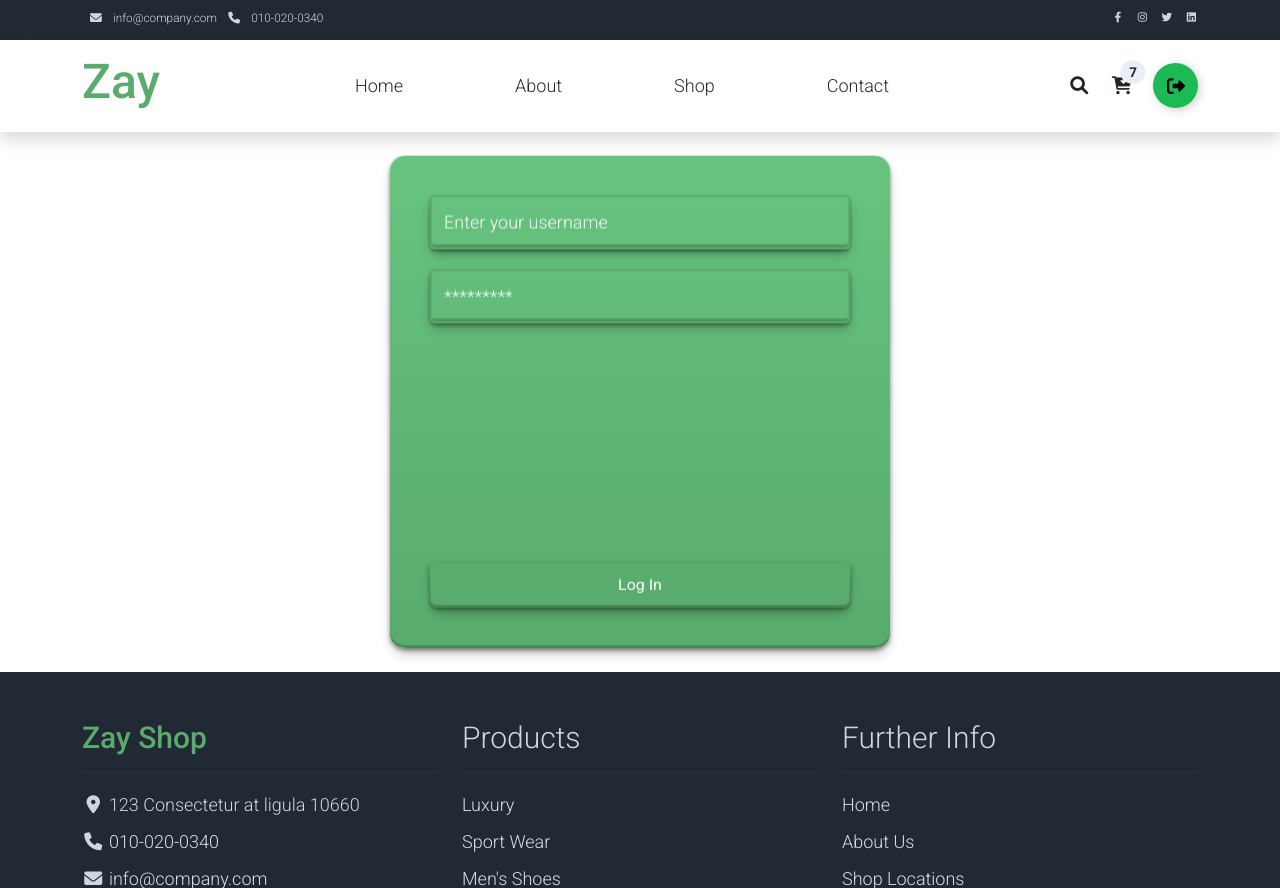
After one commit to SarvarbekSaidov/ZayShop, a Django app: page /admin-login/ in a window 1280 px wide. The commit adds this page. Shown: the top 888 px of the page. Run offline with Django 5.2, Linux system fonts and the light colour scheme; some libraries are stand-ins or nearby versions.

Commit message:
updated: login added

```diff
--- a/Zayshop/settings.py
+++ b/Zayshop/settings.py
@@ -15,7 +15,6 @@ import os
 
 # Build paths inside the project like this: BASE_DIR / 'subdir'.
 BASE_DIR = Path(__file__).resolve().parent.parent
-LOGIN_REDIRECT_URL = 'main:index'
 
 # Quick-start development settings - unsuitable for production
 # See https://docs.djangoproject.com/en/5.1/howto/deployment/checklist/
--- a/main/urls.py
+++ b/main/urls.py
@@ -7,19 +7,16 @@ from .views import (
     ContactView,
     ShopView,
     ShopSingleView,
-    CategoryListView,
     ProductDetailView,
     FilterProductsView,
     FilterProductsByGenderView,
     DeleteCommentView,
+    admin_login,
+    admin_logout
 )
-from . import views
 
 app_name = 'main'
 
-def admin_logout(request):
-    logout(request)
-    return redirect('/admin/login/')
 
 urlpatterns = [
     path('', IndexView.as_view(), name='index'),
@@ -32,4 +29,5 @@ urlpatterns = [
     path('shop/<str:gender>/', FilterProductsByGenderView.as_view(), name='filter_products_by_gender'),
     path('delete_comment/<int:pk>/', DeleteCommentView.as_view(), name='delete_comment'),
     path('admin-logout/', admin_logout, name='admin_logout'),
+    path('admin-login/', admin_login, name='admin_login'),
 ]
--- a/main/views.py
+++ b/main/views.py
@@ -1,18 +1,16 @@
-from django.contrib.auth import logout
+from django.contrib.auth import authenticate, login, logout
+from django.urls import reverse
+from django.db.models import Q
+from .forms import CommentForm
+from django.contrib import messages
+from django.urls import reverse_lazy
+from django.shortcuts import redirect , render
+from .models import  Product, Category, Comment
 from django.contrib.auth.mixins import LoginRequiredMixin, UserPassesTestMixin
-from django.contrib import messages
-from django.core.paginator import Paginator
-from django.db.models import Q
-from django.shortcuts import redirect, get_object_or_404
-from django.urls import reverse_lazy
-from django.views import View
-from django.views.generic import TemplateView, ListView, DetailView, CreateView, DeleteView
-from .models import Customer, Product, Category, Comment, Color, Size
-from .forms import CommentForm
+from django.views.generic import TemplateView, ListView, DetailView, DeleteView
 
-class IndexView(LoginRequiredMixin, TemplateView):
+class IndexView(TemplateView):
     template_name = 'index.html'
-    login_url = '/admin/login/'
 
     def get_context_data(self, **kwargs):
         context = super().get_context_data(**kwargs)
@@ -38,7 +36,25 @@ class IndexView(LoginRequiredMixin, TemplateView):
 def admin_logout(request):
     logout(request)
     messages.success(request, 'You have been logged out successfully.')
-    return redirect('/admin/login/')
+    return redirect('main:index')
+
+#login view
+def admin_login(request):
+    if request.method == 'POST':
+        username = request.POST.get('username')
+        password = request.POST.get('password')
+
+        user = authenticate(request, username=username, password=password)
+
+        if user is not None:
+            login(request, user)
+            return redirect(reverse('main:index'))
+        else:
+            return render(request, ' login.html', {
+                'error': 'Invalid username or password.'
+            })
+
+    return render(request,  'login.html')
 
 # Delete Comment View
 class DeleteCommentView(LoginRequiredMixin, UserPassesTestMixin, DeleteView):
--- a/templates/components/header.html
+++ b/templates/components/header.html
@@ -1,19 +1,29 @@
 {% load static %}
 <nav class="navbar navbar-expand-lg navbar-light shadow">
   <div class="container d-flex justify-content-between align-items-center">
-
-        <a class="navbar-brand text-success logo h1 align-self-center" href="{% url 'main:index' %}">
+    <a
+      class="navbar-brand text-success logo h1 align-self-center"
+      href="{% url 'main:index' %}"
+    >
       Zay
     </a>
 
-        <button class="navbar-toggler border-0" type="button" data-bs-toggle="collapse"
-            data-bs-target="#templatemo_main_nav" aria-controls="navbarSupportedContent" aria-expanded="false"
-            aria-label="Toggle navigation">
+    <button
+      class="navbar-toggler border-0"
+      type="button"
+      data-bs-toggle="collapse"
+      data-bs-target="#templatemo_main_nav"
+      aria-controls="navbarSupportedContent"
+      aria-expanded="false"
+      aria-label="Toggle navigation"
+    >
       <span class="navbar-toggler-icon"></span>
     </button>
 
-        <div class="align-self-center collapse navbar-collapse flex-fill d-lg-flex justify-content-lg-between"
-            id="templatemo_main_nav">
+    <div
+      class="align-self-center collapse navbar-collapse flex-fill d-lg-flex justify-content-lg-between"
+      id="templatemo_main_nav"
+    >
       <div class="flex-fill">
         <ul class="nav navbar-nav d-flex justify-content-between mx-lg-auto">
           <li class="nav-item">
@@ -28,55 +38,111 @@
           <li class="nav-item">
             <a class="nav-link" href="{% url 'main:contact' %}">Contact</a>
           </li>
-
         </ul>
       </div>
       <div class="navbar align-self-center d-flex">
         <div class="d-lg-none flex-sm-fill mt-3 mb-4 col-7 col-sm-auto pr-3">
           <form method="get" action="{% url 'main:shop' %}" class="input-group">
-                        <input type="text" name="q" class="form-control" id="inputMobileSearch" placeholder="Search ..."
-                            value="{{ query|default:'' }}">
-                        <button type="submit" class="input-group-text btn btn-outline-secondary">
+            <input
+              type="text"
+              name="q"
+              class="form-control"
+              id="inputMobileSearch"
+              placeholder="Search ..."
+              value="{{ query|default:'' }}"
+            />
+            <button
+              type="submit"
+              class="input-group-text btn btn-outline-secondary"
+            >
               <i class="fa fa-fw fa-search"></i>
             </button>
           </form>
         </div>
 
-                <a class="nav-icon d-none d-lg-inline" href="#" data-bs-toggle="modal"
-                    data-bs-target="#templatemo_search">
+        <a
+          class="nav-icon d-none d-lg-inline"
+          href="#"
+          data-bs-toggle="modal"
+          data-bs-target="#templatemo_search"
+        >
           <i class="fa fa-fw fa-search text-dark mr-2"></i>
         </a>
 
         <a class="nav-icon position-relative text-decoration-none" href="#">
           <i class="fa fa-fw fa-cart-arrow-down text-dark mr-1"></i>
           <span
-                        class="position-absolute top-0 left-100 translate-middle badge rounded-pill bg-light text-dark">7</span>
+            class="position-absolute top-0 left-100 translate-middle badge rounded-pill bg-light text-dark"
+            >7</span
+          >
         </a>
+        {% if user.is_authenticated %}
         <a class="nav-icon position-relative text-decoration-none" href="#">
           <i class="fa fa-fw fa-user text-dark mr-3"></i>
           <span
-                        class="position-absolute top-0 left-100 translate-middle badge rounded-pill bg-light text-dark">+99</span>
+            class="position-absolute top-0 left-100 translate-middle badge rounded-pill bg-light text-dark"
+            >+99</span
+          >
+          <a href="{% url 'main:admin_logout' %}" class="Btn">
+            <div class="sign">
+              <svg viewBox="0 0 512 512">
+                <path
+                  d="M377.9 105.9L500.7 228.7c7.2 7.2 11.3 17.1 11.3 27.3s-4.1 20.1-11.3 27.3L377.9 406.1c-6.4 6.4-15 9.9-24 9.9c-18.7 0-33.9-15.2-33.9-33.9l0-62.1-128 0c-17.7 0-32-14.3-32-32l0-64c0-17.7 14.3-32 32-32l128 0 0-62.1c0-18.7 15.2-33.9 33.9-33.9c9 0 17.6 3.6 24 9.9zM160 96L96 96c-17.7 0-32 14.3-32 32l0 256c0 17.7 14.3 32 32 32l64 0c17.7 0 32 14.3 32 32s-14.3 32-32 32l-64 0c-53 0-96-43-96-96L0 128C0 75 43 32 96 32l64 0c17.7 0 32 14.3 32 32s-14.3 32-32 32z"
+                ></path>
+              </svg>
+            </div>
+
+            <div class="text">Logout</div>
           </a>
-                <a href="{% url 'main:admin_logout' %}" class="btn">
-                    <img src="{% static 'assets/img/logout-svgrepo-com.svg' %}" alt="Logout"
-                        style="width: 20px; height: 20px; vertical-align: middle;">
+
         </a>
+
+        {% else %}
+        <a href="{% url 'main:admin_login' %}" class="Btn">
+            <div class="sign">
+              <svg viewBox="0 0 512 512">
+                <path
+                  d="M377.9 105.9L500.7 228.7c7.2 7.2 11.3 17.1 11.3 27.3s-4.1 20.1-11.3 27.3L377.9 406.1c-6.4 6.4-15 9.9-24 9.9c-18.7 0-33.9-15.2-33.9-33.9l0-62.1-128 0c-17.7 0-32-14.3-32-32l0-64c0-17.7 14.3-32 32-32l128 0 0-62.1c0-18.7 15.2-33.9 33.9-33.9c9 0 17.6 3.6 24 9.9zM160 96L96 96c-17.7 0-32 14.3-32 32l0 256c0 17.7 14.3 32 32 32l64 0c17.7 0 32 14.3 32 32s-14.3 32-32 32l-64 0c-53 0-96-43-96-96L0 128C0 75 43 32 96 32l64 0c17.7 0 32 14.3 32 32s-14.3 32-32 32z"
+                ></path>
+              </svg>
+            </div>
+
+            <div class="text">Login</div>
+          </a>
+
+        {% endif %}
       </div>
     </div>
   </div>
 </nav>
 
-<div class="modal fade" id="templatemo_search" tabindex="-1" aria-labelledby="searchModalLabel" aria-hidden="true">
+<div
+  class="modal fade"
+  id="templatemo_search"
+  tabindex="-1"
+  aria-labelledby="searchModalLabel"
+  aria-hidden="true"
+>
   <div class="modal-dialog">
     <div class="modal-content">
       <form method="get" action="{% url 'main:shop' %}">
         <div class="modal-header">
           <h5 class="modal-title" id="searchModalLabel">Search Products</h5>
-                    <button type="button" class="btn-close" data-bs-dismiss="modal" aria-label="Close"></button>
+          <button
+            type="button"
+            class="btn-close"
+            data-bs-dismiss="modal"
+            aria-label="Close"
+          ></button>
         </div>
         <div class="modal-body">
-                    <input type="text" name="q" class="form-control" placeholder="Search products..."
-                        value="{{ query|default:'' }}">
+          <input
+            type="text"
+            name="q"
+            class="form-control"
+            placeholder="Search products..."
+            value="{{ query|default:'' }}"
+          />
         </div>
         <div class="modal-footer">
           <button type="submit" class="btn btn-primary">Search</button>
@@ -85,3 +151,68 @@
     </div>
   </div>
 </div>
+
+<style>
+  .Btn {
+    display: flex;
+    align-items: center;
+    justify-content: flex-start;
+    width: 45px;
+    height: 45px;
+    border: none;
+    border-radius: 50%;
+    cursor: pointer;
+    position: relative;
+    overflow: hidden;
+    transition-duration: 0.3s;
+    box-shadow: 2px 2px 10px rgba(0, 0, 0, 0.199);
+    background-color: RGB(29, 185, 84);
+  }
+
+  .sign {
+    width: 100%;
+    transition-duration: 0.3s;
+    display: flex;
+    align-items: center;
+    justify-content: center;
+  }
+
+  .sign svg {
+    width: 18px;
+  }
+
+  .sign svg path {
+    fill: black;
+  }
+  .text {
+    position: absolute;
+    right: 0%;
+    width: 0%;
+    opacity: 0;
+    color: black;
+    font-size: 1.2em;
+    font-weight: 600;
+    transition-duration: 0.3s;
+  }
+  .Btn:hover {
+    width: 125px;
+    border-radius: 40px;
+    transition-duration: 0.3s;
+  }
+
+  .Btn:hover .sign {
+    width: 30%;
+    transition-duration: 0.3s;
+    padding-left: 20px;
+  }
+  .Btn:hover .text {
+    opacity: 1;
+    width: 70%;
+    transition-duration: 0.3s;
+    padding-right: 10px;
+  }
+  .Btn:active {
+    transform: translate(2px, 2px);
+  }
+
+</style>
--- /dev/null
+++ b/templates/login.html
@@ -0,0 +1,111 @@
+{% extends "base.html" %}
+
+{% block title %}Admin Login{% endblock %}
+
+{% block content %}
+  <form method="POST" class="form gap-20">
+    {% csrf_token %}
+    <input placeholder="Enter your username" class="input" type="text" name="username" required>
+    <input placeholder="*********" class="input" type="password" name="password" required>
+    <button type="submit" class="sbmt">Log In</button>
+
+    {% if error %}
+      <div class="error-message">{{ error }}</div>
+    {% endif %}
+  </form>
+
+  <style>
+    .form {
+      position: relative;
+      display: flex;
+      flex-direction: column;
+      gap: 20px;
+      padding: 40px;
+      background: linear-gradient(to bottom, #67c47f, #59AB6E);
+      border-radius: 15px;
+      overflow: hidden;
+      perspective: 1000px;
+      transform-style: preserve-3d;
+      transform: rotateX(-10deg);
+      transition: all 0.3s ease-in-out;
+      box-shadow: rgba(0, 0, 0, 0.4) 0px 2px 4px, rgba(0, 0, 0, 0.3) 0px 7px 13px -3px, rgba(0, 0, 0, 0.2) 0px -3px 0px inset;
+      animation: form-animation 0.5s ease-in-out;
+      width: 100%;
+      max-width: 500px;
+      margin: 20px auto;
+      height: 500px;
+      display: flex;
+      flex-direction: column;
+      justify-content: space-between;
+    }
+
+    @keyframes form-animation {
+      from {
+        transform: rotateX(-30deg);
+        opacity: 0;
+      }
+
+      to {
+        transform: rotateX(0deg);
+        opacity: 1;
+      }
+    }
+
+    .input {
+      padding: 12px;
+      border-radius: 5px;
+      background-color: transparent;
+      transition: border-color 0.3s ease-in-out, background-color 0.3s ease-in-out, transform 0.3s ease-in-out, box-shadow 0.3s ease-in-out;
+      transform-style: preserve-3d;
+      backface-visibility: hidden;
+      color: rgb(255, 255, 255);
+      border: 2px solid #59AB6E;
+      box-shadow: rgba(0, 0, 0, 0.4) 0px 2px 4px, rgba(0, 0, 0, 0.3) 0px 7px 13px -3px, rgba(0, 0, 0, 0.2) 0px -3px 0px inset;
+    }
+
+    .input::placeholder {
+      color: #fff;
+    }
+
+    .input:hover,
+    .input:focus {
+      border-color: #59AB6E;
+      background-color: rgba(255, 255, 255, 0.2);
+      transform: scale(1.05) rotateY(20deg);
+      box-shadow: 0px 2px 4px rgba(0, 0, 0, 0.3);
+      outline: none;
+    }
+
+    button {
+      padding: 12px 22px;
+      border: none;
+      border-radius: 5px;
+      background-color: #59AB6E;
+      color: #fff;
+      font-size: 16px;
+      cursor: pointer;
+      transform-style: preserve-3d;
+      backface-visibility: hidden;
+      transform: rotateX(-10deg);
+      transition: all 0.3s ease-in-out;
+      box-shadow: rgba(0, 0, 0, 0.4) 0px 2px 4px, rgba(0, 0, 0, 0.3) 0px 7px 13px -3px, rgba(0, 0, 0, 0.2) 0px -3px 0px inset;
+    }
+
+    button:hover {
+      background-color: #2ea44c;
+      font-size: 17px;
+      transform: scale(1.05) rotateY(20deg) rotateX(10deg);
+      box-shadow: rgba(0, 0, 0, 0.4) 0px 2px 4px, rgba(0, 0, 0, 0.3) 0px 7px 13px -3px, rgba(0, 0, 0, 0.2) 0px -3px 0px inset;
+    }
+
+    .sbmt {
+        margin-top: auto;
+    }
+
+    .error-message {
+      color: red;
+      font-size: 14px;
+      margin-top: 10px;
+    }
+  </style>
+{% endblock %}
```
Also changed, not shown: db.sqlite3, static/assets/img/enter.png (added). Lines whose indentation alone changed are shown as unchanged.
